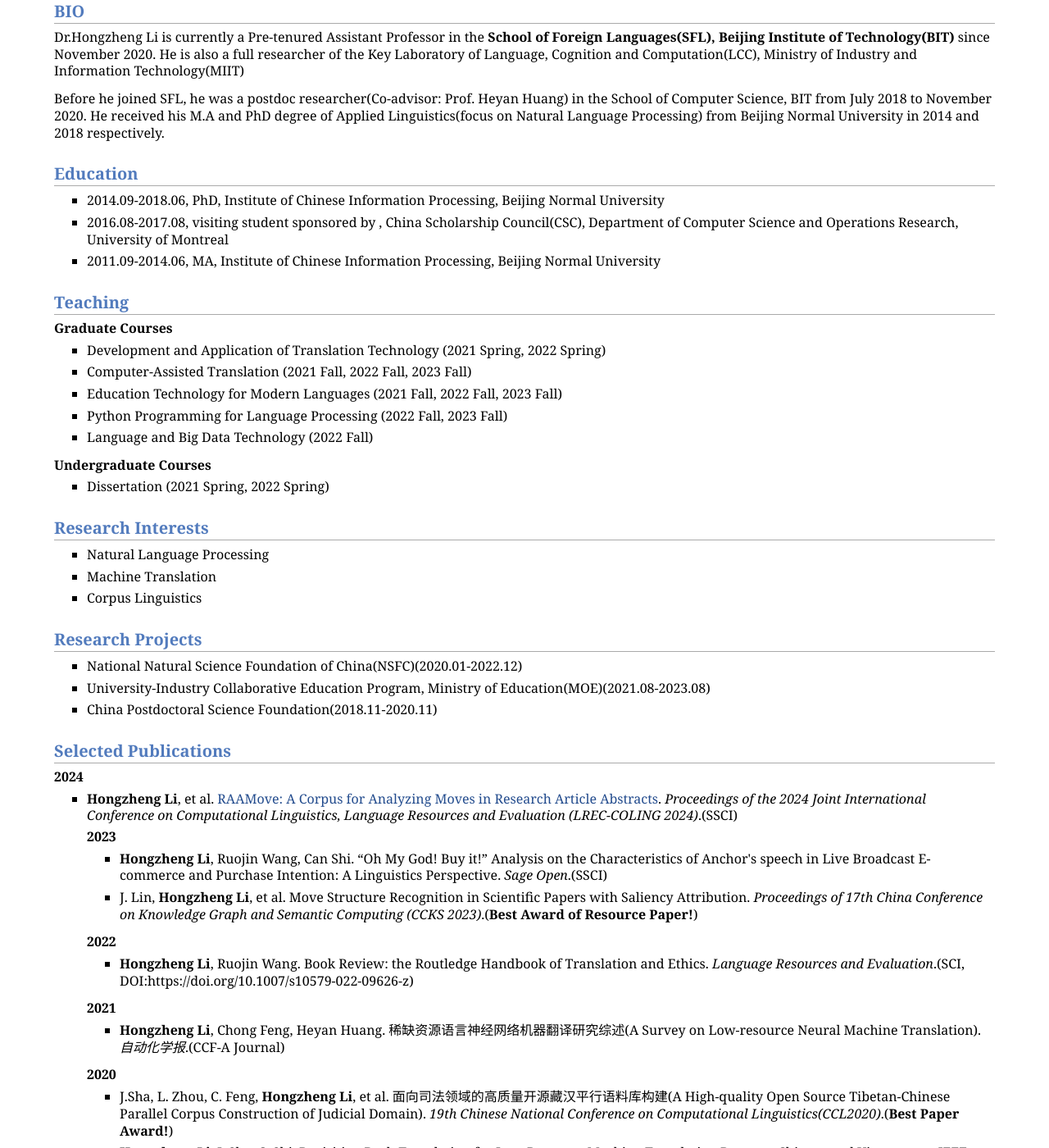
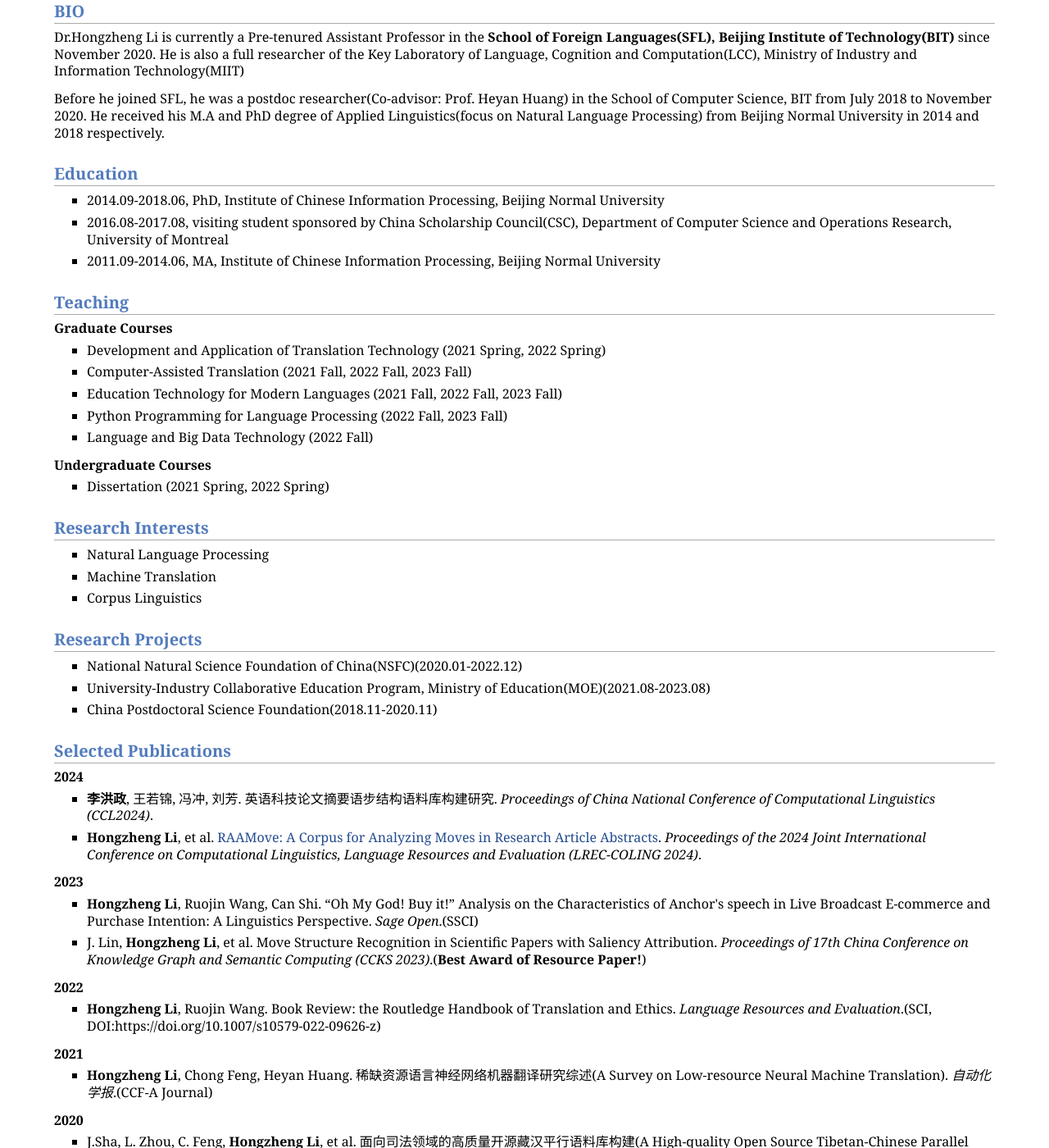
Before and after one commit to lihongzheng-nlp/lihongzheng-nlp.github.io, a Jekyll site: the page index.html, which Jekyll copies as it is, in a window 1280 px wide and 1400 px high, scrolled down 601 px. Shown: the whole window at 82% size. Built offline with Jekyll 4.4.1, drawn with Linux system fonts in a browser that asks for light colours.

Commit message:
Update index.html

```diff
--- a/index.html
+++ b/index.html
@@ -33,7 +33,7 @@
 <ul>
 <li><p>2014.09-2018.06, PhD, Institute of Chinese Information Processing, Beijing Normal University</p>
 </li>
-<li><p>2016.08-2017.08, visiting student sponsored by , China Scholarship Council(CSC), Department of Computer Science and Operations Research, University of Montreal</p>
+<li><p>2016.08-2017.08, visiting student sponsored by China Scholarship Council(CSC), Department of Computer Science and Operations Research, University of Montreal</p>
 </li>
 <li><p>2011.09-2014.06, MA, Institute of Chinese Information Processing, Beijing Normal University</p>
 </li>
@@ -78,8 +78,11 @@
 <h2>Selected Publications </h2>
 <p><b>2024</b></p>
 <ul>
-<li><p><b>Hongzheng Li</b>, et al. <a href="https://aclanthology.org/2024.lrec-main.1181/">RAAMove: A Corpus for Analyzing Moves in Research Article Abstracts</a>. <i>Proceedings of the 2024 Joint International Conference on Computational Linguistics, Language Resources and Evaluation (LREC-COLING 2024)</i>.(SSCI) <br /></p>
+<li><p><b>李洪政</b>, 王若锦, 冯冲, 刘芳. 英语科技论文摘要语步结构语料库构建研究. <i>Proceedings of China National Conference of Computational Linguistics (CCL2024)</i>. <br /></p>
 </li>
+<li><p><b>Hongzheng Li</b>, et al. <a href="https://aclanthology.org/2024.lrec-main.1181/">RAAMove: A Corpus for Analyzing Moves in Research Article Abstracts</a>. <i>Proceedings of the 2024 Joint International Conference on Computational Linguistics, Language Resources and Evaluation (LREC-COLING 2024)</i>. <br /></p>
+</li>
+</ul>
 <p><b>2023</b></p>
 <ul>
 <li><p><b>Hongzheng Li</b>, Ruojin Wang, Can Shi. “Oh My God! Buy it!” Analysis on the Characteristics of Anchor's speech in Live Broadcast E-commerce and Purchase Intention: A Linguistics Perspective. <i>Sage Open</i>.(SSCI) <br /></p>
```
